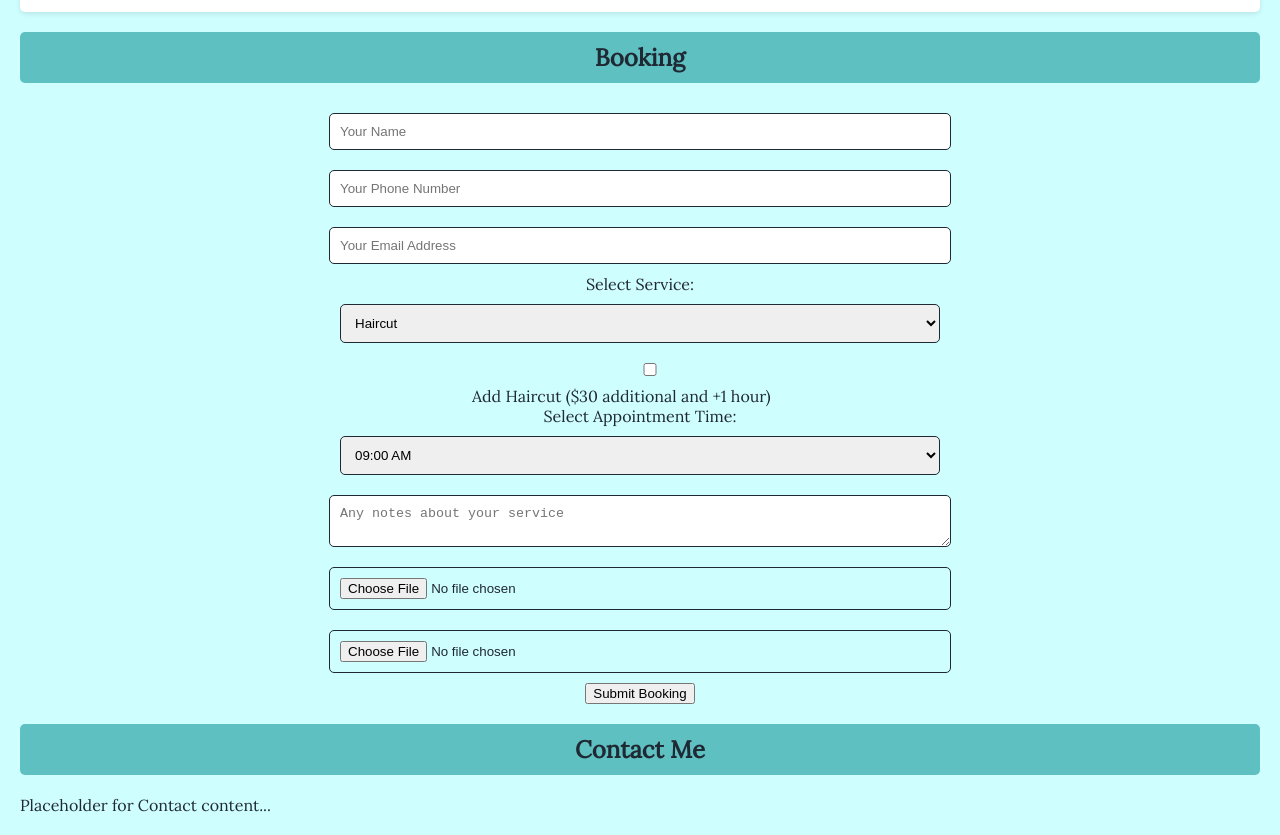
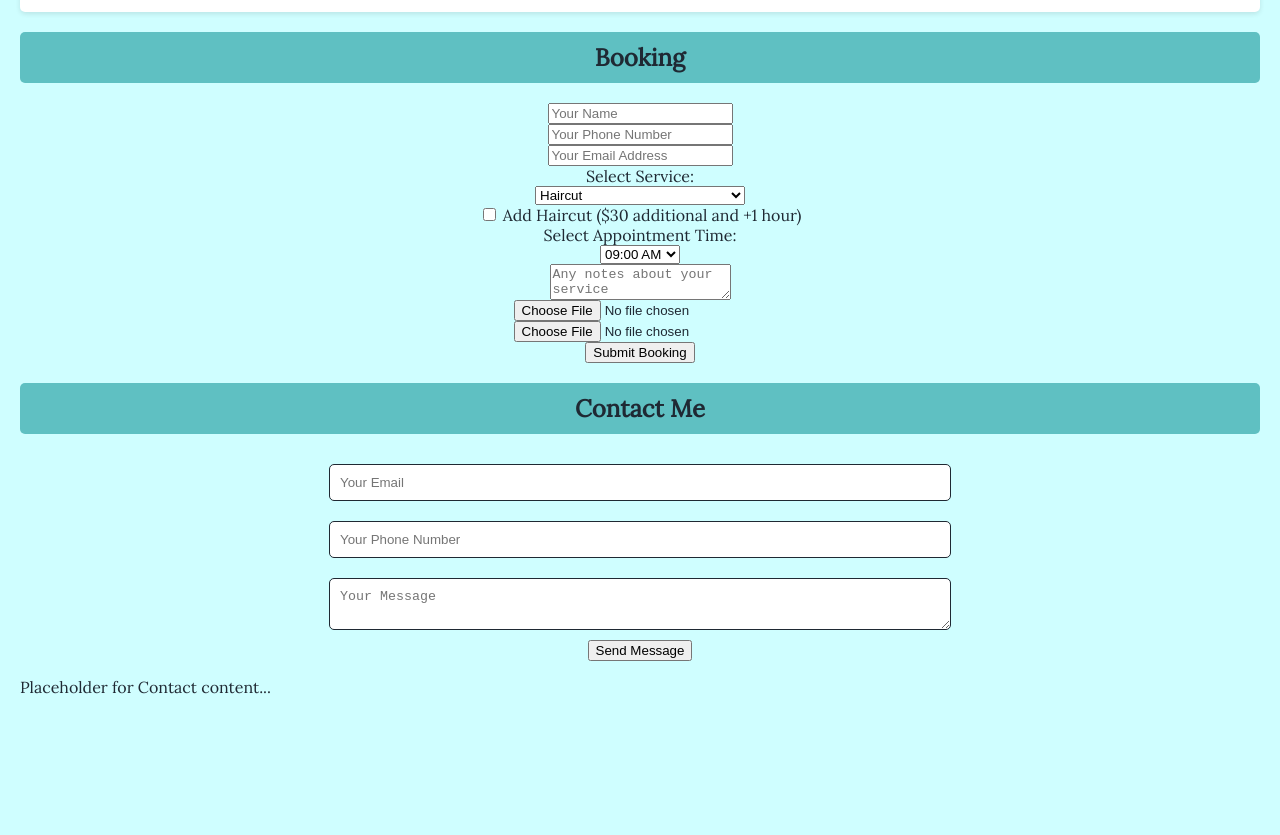
Before and after one commit to Sandonman/KTJ-Hair-Site, a plain HTML site: page index.html in a window 1280 px wide. Shown: the part 2031-2866 px from the top of the page. After the commit the page ends 2748 px from the top, so only its background shows below. Drawn offline with Linux system fonts and the light colour scheme.

Commit message:
Update Contact Me section with form inputs

```diff
--- a/index.html
+++ b/index.html
@@ -102,7 +102,14 @@
             margin: 0 auto;
             max-width: 600px;
         }
-        .booking-form input, .booking-form select, .booking-form textarea {
+        .contact-form {
+            display: flex;
+            flex-direction: column;
+            align-items: center;
+            margin: 0 auto;
+            max-width: 600px;
+        }
+        .contact-form input, .contact-form textarea {
             margin: 10px;
             padding: 10px;
             width: 100%;
@@ -233,6 +240,12 @@
     </section>
     <section id="contact">
         <h2>Contact Me</h2>
+        <form class="contact-form">
+            <input type="email" placeholder="Your Email" required>
+            <input type="tel" placeholder="Your Phone Number" required>
+            <textarea placeholder="Your Message" required></textarea>
+            <button type="submit">Send Message</button>
+        </form>
         <p>Placeholder for Contact content...</p>
     </section>
 </body>
```
